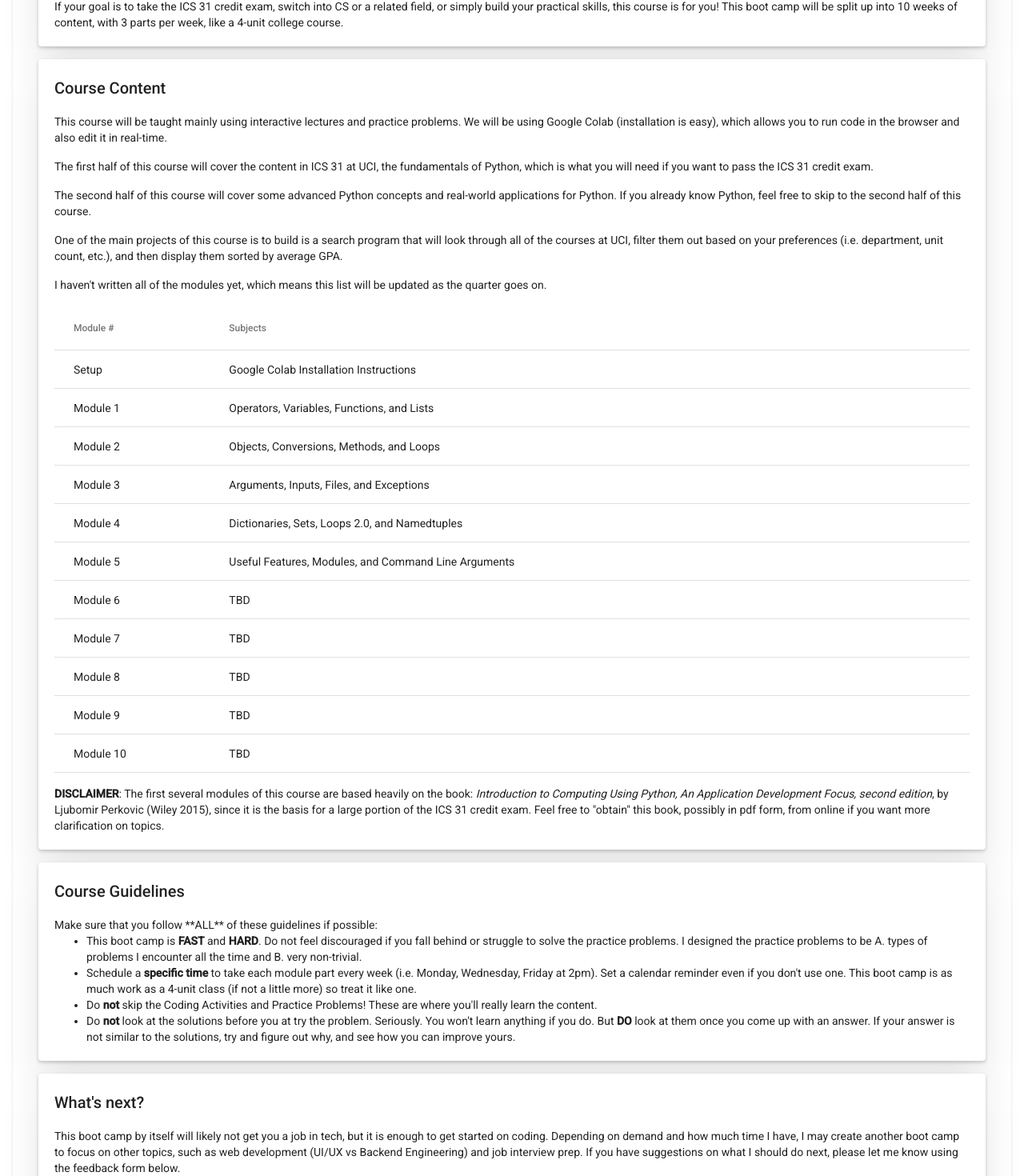
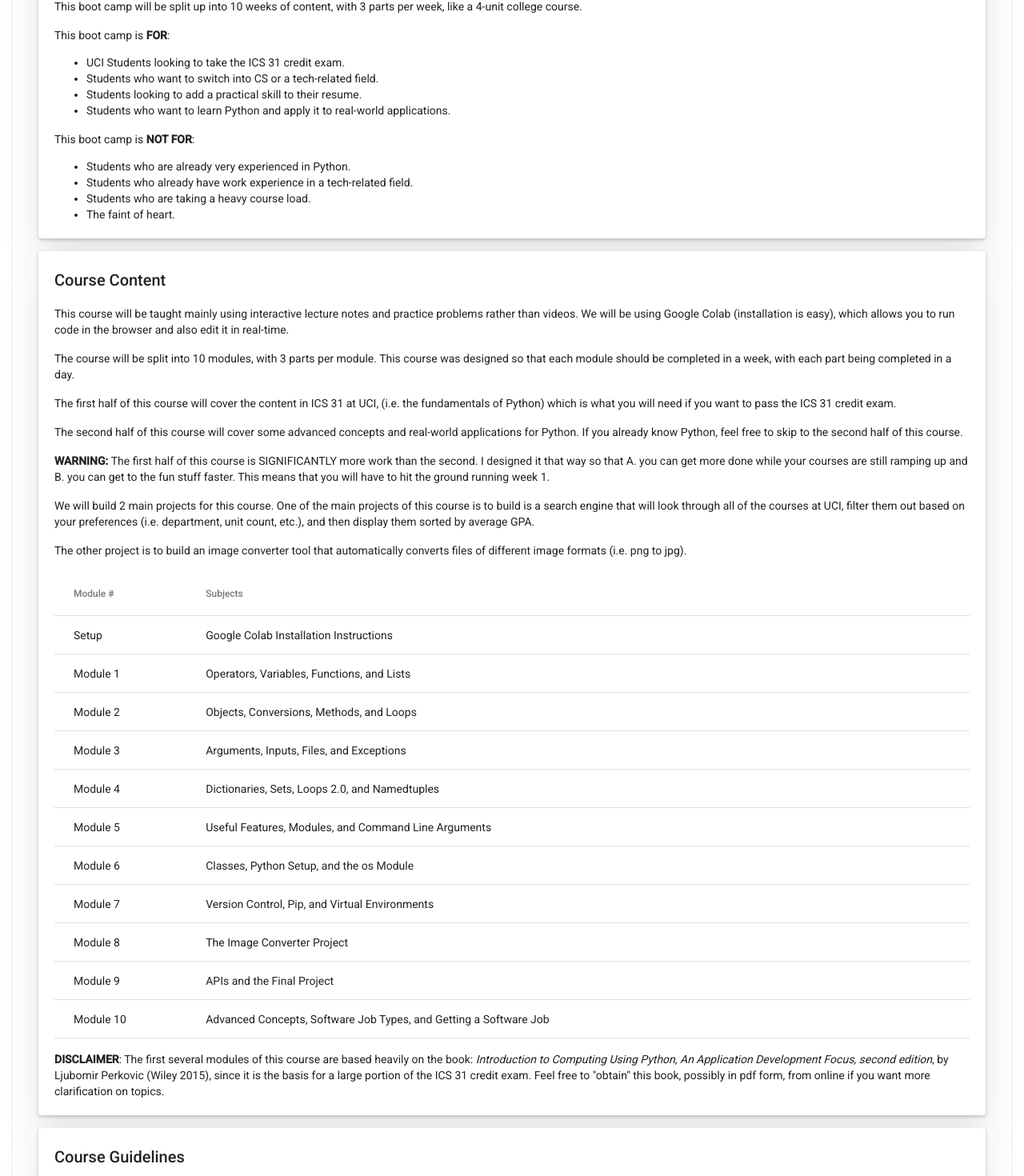
Before and after one commit to lukeren314/coding-bootcamp, an Angular app: page / in a window 1280 px wide. Shown: the part 277-1747 px from the top of the page at 80% size. Built offline with nearby package versions, Linux system fonts and the light colour scheme.

Commit message:
updated with new modules

```diff
--- a/src/app/home/home.component.html
+++ b/src/app/home/home.component.html
@@ -10,16 +10,37 @@
     <mat-card-content>
       <b
         >Do you want to be able to automatically find all upper div courses in
-        your department sorted by average GPA?</b
+        your department at UCI sorted by average GPA?</b
       >
       In this course, you'll learn the fundamentals of Python and how to apply
       it to real-world applications.
     </mat-card-content>
     <mat-card-content>
-      If your goal is to take the ICS 31 credit exam, switch into CS or a
-      related field, or simply build your practical skills, this course is for
-      you! This boot camp will be split up into 10 weeks of content, with 3
-      parts per week, like a 4-unit college course.
+      This boot camp will be split up into 10 weeks of content, with 3 parts per
+      week, like a 4-unit college course.
+    </mat-card-content>
+    <mat-card-content>
+      This boot camp is <b>FOR</b>:
+      <ul>
+        <li>UCI Students looking to take the ICS 31 credit exam.</li>
+        <li>Students who want to switch into CS or a tech-related field.</li>
+        <li>Students looking to add a practical skill to their resume.</li>
+        <li>
+          Students who want to learn Python and apply it to real-world
+          applications.
+        </li>
+      </ul>
+    </mat-card-content>
+    <mat-card-content>
+      This boot camp is <b>NOT FOR</b>:
+      <ul>
+        <li>Students who are already very experienced in Python.</li>
+        <li>
+          Students who already have work experience in a tech-related field.
+        </li>
+        <li>Students who are taking a heavy course load.</li>
+        <li>The faint of heart.</li>
+      </ul>
     </mat-card-content>
   </mat-card>
   <mat-card class="card">
@@ -27,29 +48,43 @@
       <h2>Course Content</h2>
     </mat-card-title>
     <mat-card-content>
-      This course will be taught mainly using interactive lectures and practice
-      problems. We will be using Google Colab (installation is easy), which
-      allows you to run code in the browser and also edit it in real-time.
+      This course will be taught mainly using interactive lecture notes and
+      practice problems rather than videos. We will be using Google Colab
+      (installation is easy), which allows you to run code in the browser and
+      also edit it in real-time.
     </mat-card-content>
     <mat-card-content>
-      The first half of this course will cover the content in ICS 31 at UCI, the
-      fundamentals of Python, which is what you will need if you want to pass
-      the ICS 31 credit exam.
+      The course will be split into 10 modules, with 3 parts per module. This
+      course was designed so that each module should be completed in a week,
+      with each part being completed in a day.
     </mat-card-content>
     <mat-card-content>
-      The second half of this course will cover some advanced Python concepts
-      and real-world applications for Python. If you already know Python, feel
-      free to skip to the second half of this course.
+      The first half of this course will cover the content in ICS 31 at UCI,
+      (i.e. the fundamentals of Python) which is what you will need if you want
+      to pass the ICS 31 credit exam.
     </mat-card-content>
     <mat-card-content>
-      One of the main projects of this course is to build is a search program
-      that will look through all of the courses at UCI, filter them out based on
-      your preferences (i.e. department, unit count, etc.), and then display
-      them sorted by average GPA.
+      The second half of this course will cover some advanced concepts and
+      real-world applications for Python. If you already know Python, feel free
+      to skip to the second half of this course.
     </mat-card-content>
     <mat-card-content>
-      I haven't written all of the modules yet, which means this list will be
-      updated as the quarter goes on.
+      <b>WARNING: </b> The first half of this course is SIGNIFICANTLY more work
+      than the second. I designed it that way so that A. you can get more done
+      while your courses are still ramping up and B. you can get to the fun
+      stuff faster. This means that you will have to hit the ground running week
+      1.
+    </mat-card-content>
+    <mat-card-content>
+      We will build 2 main projects for this course. One of the main projects of
+      this course is to build is a search engine that will look through all of
+      the courses at UCI, filter them out based on your preferences (i.e.
+      department, unit count, etc.), and then display them sorted by average
+      GPA.
+    </mat-card-content>
+    <mat-card-content>
+      The other project is to build an image converter tool that automatically
+      converts files of different image formats (i.e. png to jpg).
     </mat-card-content>
     <mat-card-content>
       <table mat-table [dataSource]="modules">
@@ -84,13 +119,14 @@
       <h2>Course Guidelines</h2>
     </mat-card-title>
     <mat-card-content>
-      Make sure that you follow **ALL** of these guidelines if possible:
+      Make sure that you read and follow <b>ALL</b> of these guidelines if
+      possible:
       <ul>
         <li>
-          This boot camp is <b>FAST</b> and <b>HARD</b>. Do not feel discouraged
-          if you fall behind or struggle to solve the practice problems. I
-          designed the practice problems to be A. types of problems I encounter
-          all the time and B. very non-trivial.
+          This boot camp is <b>FAST</b> and <b>HARD</b>, especially the first 5
+          weeks. Do not feel discouraged if you fall behind or struggle to solve
+          the practice problems. I designed the practice problems to be A. types
+          of problems I encounter all the time and B. very non-trivial.
         </li>
         <li>
           Schedule a <b>specific time</b> to take each module part every week
@@ -105,9 +141,15 @@
         <li>
           Do <b>not</b> look at the solutions before you at try the problem.
           Seriously. You won't learn anything if you do. But <b>DO</b> look at
-          them once you come up with an answer. If your answer is not similar to
-          the solutions, try and figure out why, and see how you can improve
+          them once you've made an honest attempt. If your answer is not similar
+          to the solutions, try and figure out why, and see how you can improve
           yours.
+        </li>
+        <li>
+          Do this boot camp <b>with a friend</b> if you can! Pretend like you're
+          going to lecture together and complete the modules at the same
+          time/place. Keeping each other accountable will make it a lot more
+          bearable.
         </li>
       </ul>
     </mat-card-content>
@@ -118,11 +160,11 @@
     </mat-card-title>
     <mat-card-content>
       This boot camp by itself will likely not get you a job in tech, but it is
-      enough to get started on coding. Depending on demand and how much time I
-      have, I may create another boot camp to focus on other topics, such as web
-      development (UI/UX vs Backend Engineering) and job interview prep. If you
-      have suggestions on what I should do next, please let me know using the
-      feedback form below.
+      enough to get started on coding. The last module in this boot camp will
+      cover what you should do after you've completed this course, as well as
+      how to get a job in software. If you have questions or suggestions on what
+      kinds of resources I should provide next, let me know using the feedback
+      form below.
     </mat-card-content>
   </mat-card>
   <mat-card class="card">
--- a/src/app/modules.json
+++ b/src/app/modules.json
@@ -31,27 +31,27 @@
   },
   {
     "name": "Module 6",
-    "content": "TBD",
-    "link": ""
+    "content": "Classes, Python Setup, and the os Module",
+    "link": "https://colab.research.google.com/drive/1-wysnYraOhUCsdzdbueZA_Ckhbo-T66s?usp=sharing"
   },
   {
     "name": "Module 7",
-    "content": "TBD",
-    "link": ""
+    "content": "Version Control, Pip, and Virtual Environments",
+    "link": "https://colab.research.google.com/drive/1BkMNMWWRkcAD3YO4FT0D4F9T9-Vc0tm8?usp=sharing"
   },
   {
     "name": "Module 8",
-    "content": "TBD",
-    "link": ""
+    "content": "The Image Converter Project",
+    "link": "https://colab.research.google.com/drive/1G1tAeE0vl_zlbvA27sYdTFW0DH1ZWPG6?usp=sharing"
   },
   {
     "name": "Module 9",
-    "content": "TBD",
-    "link": ""
+    "content": "APIs and the Final Project",
+    "link": "https://colab.research.google.com/drive/1TMvoK_mAdqbqe-EwEcJ_hnXP7Y5j9oYv?usp=sharing"
   },
   {
     "name": "Module 10",
-    "content": "TBD",
-    "link": ""
+    "content": "Advanced Concepts, Software Job Types, and Getting a Software Job",
+    "link": "https://colab.research.google.com/drive/152wT-cR1rxAKxWAyBYl0ddZeeqGwV5f5?usp=sharing"
   }
 ]
--- a/src/app/modules/modules.component.html
+++ b/src/app/modules/modules.component.html
@@ -7,6 +7,10 @@
   </mat-card-content>
   <mat-card-content>
     Solutions for Coding Activities and Practice Problems are down below.
+  </mat-card-content>
+  <mat-card-content>
+    You might have to click on these links multiple times if your internet is
+    slow.
   </mat-card-content>
   <mat-card class="card">
     <mat-card-title> Module Links </mat-card-title>
--- a/src/app/modules/modules.component.ts
+++ b/src/app/modules/modules.component.ts
@@ -15,7 +15,7 @@ export class ModulesComponent implements OnInit {
     },
     {
       name: 'Module 2 Solutions',
-      link: 'https://colab.research.google.com/drive/1NuG7oVRxeIDT7oxvbleJD9TZCxTgkbUv?usp=sharing',
+      link: 'https://colab.research.google.com/drive/1X1R6ai3u38QFqIynXFGleVdYz2vqYFwr?usp=sharing',
     },
     {
       name: 'Module 3 Solutions',
```
Also changed, not shown: 2 other files (tests, documents, lock files or other folders).
